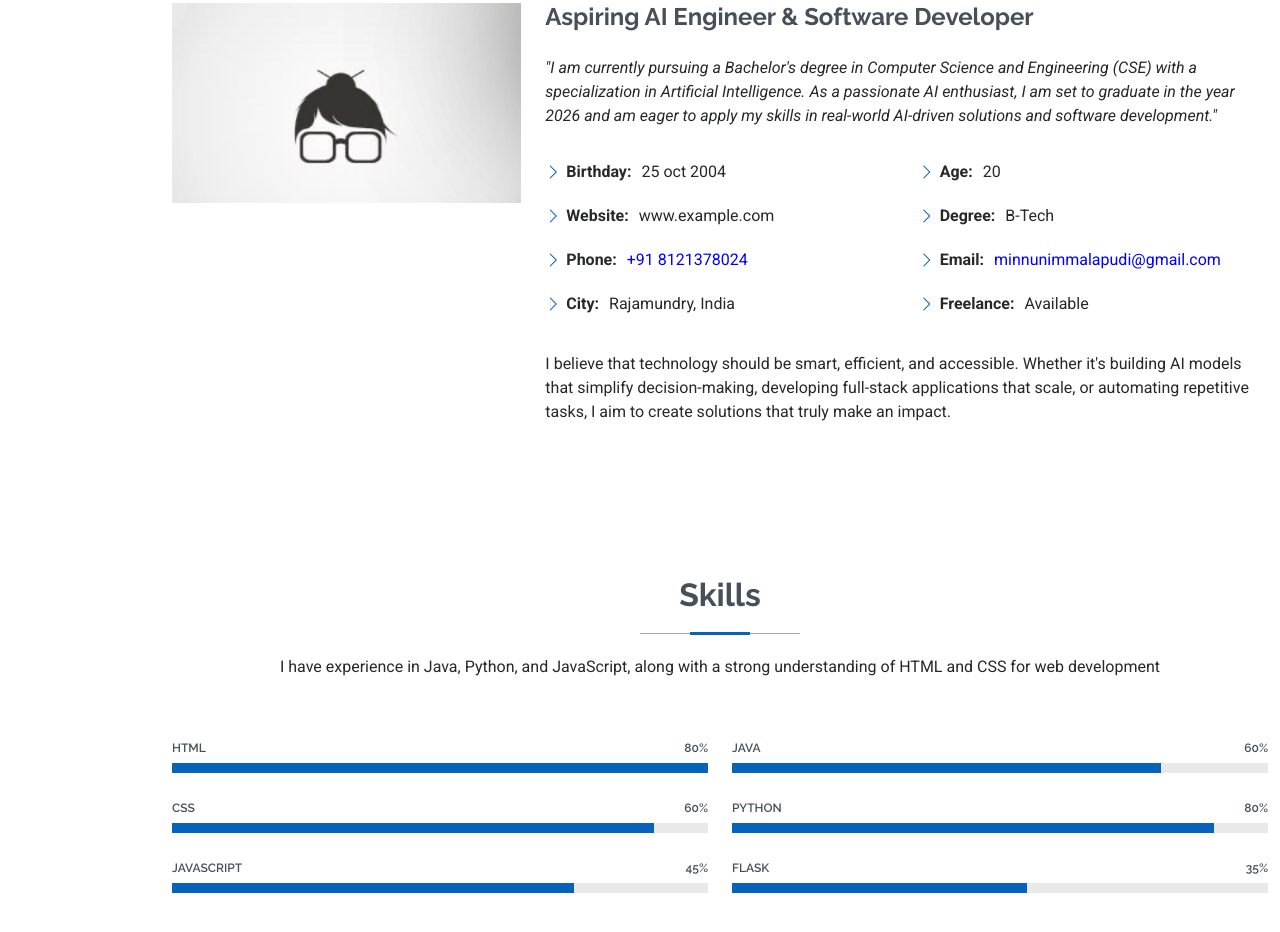
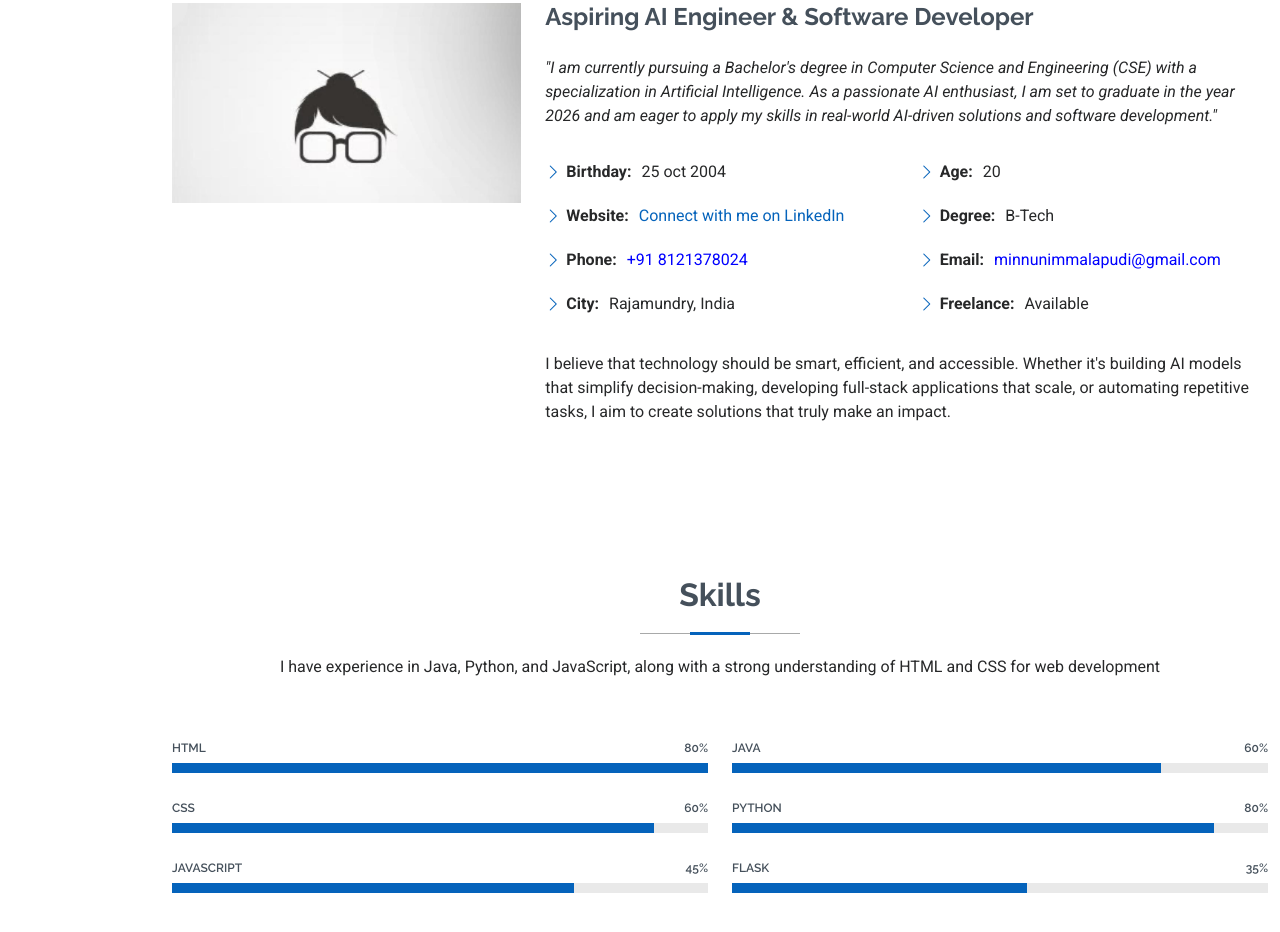
Before and after one commit to Deepika856/Personal-Portfolio, a plain HTML site: page index.html in a window 1280 px wide. Shown: the part 1115-2047 px from the top of the page. Drawn offline with Linux system fonts and the light colour scheme.

Commit message:
Update index.html

```diff
--- a/index.html
+++ b/index.html
@@ -103,7 +103,10 @@
               <div class="col-lg-6">
                 <ul>
                   <li><i class="bi bi-chevron-right"></i> <strong>Birthday:</strong> <span>25 oct 2004</span></li>
-                  <li><i class="bi bi-chevron-right"></i> <strong>Website:</strong> <span>www.example.com</span></li>
+                  <li><i class="bi bi-chevron-right"></i> <strong>Website:</strong> <span><a href="https://www.linkedin.com/in/deepika-nimmalapudi-29ab69259" target="_blank">
+    Connect with me on LinkedIn
+</a>
+</span></li>
                   <li><i class="bi bi-chevron-right"></i> <strong>Phone:</strong> <span><a href="tel:+91 8121378024" style="color: blue; text-decoration: none;">+91 8121378024</a>
                   </span></li>
                   <li><i class="bi bi-chevron-right"></i> <strong>City:</strong> <span>Rajamundry, India</span></li>
```
